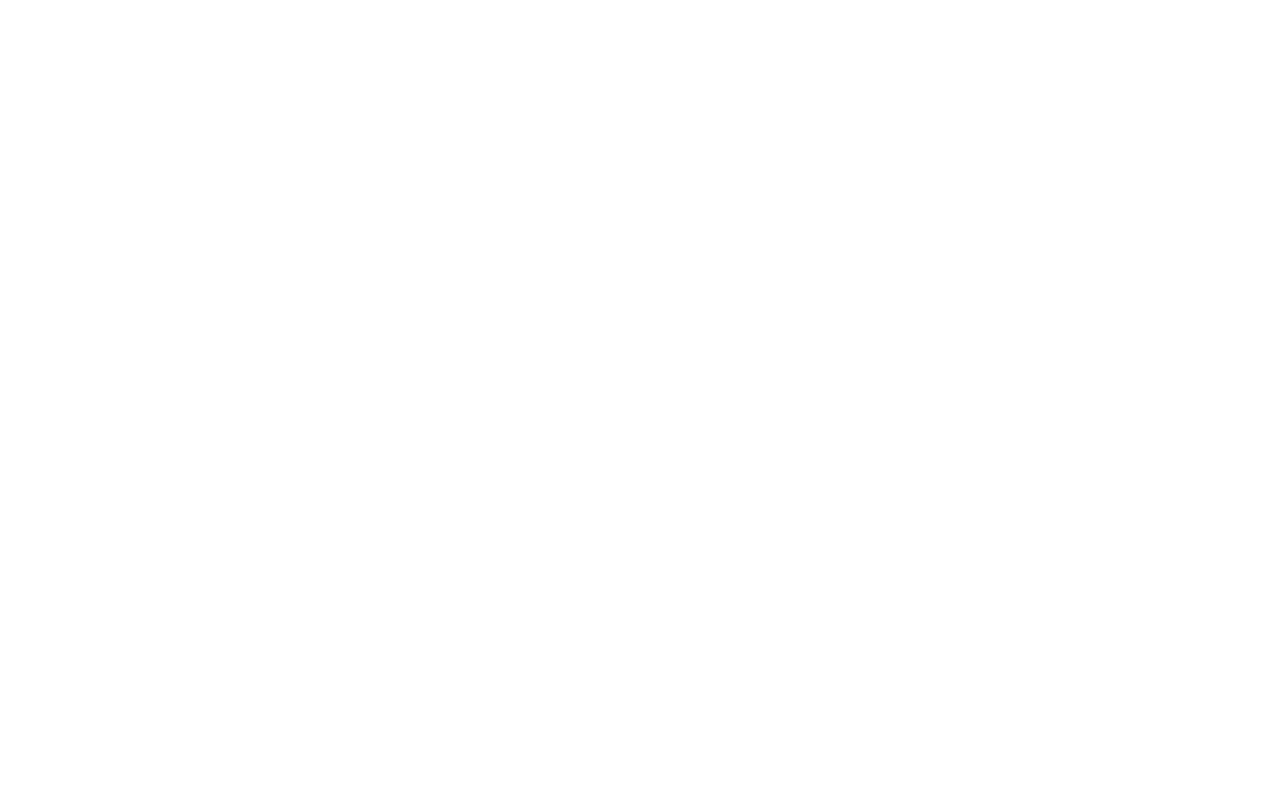
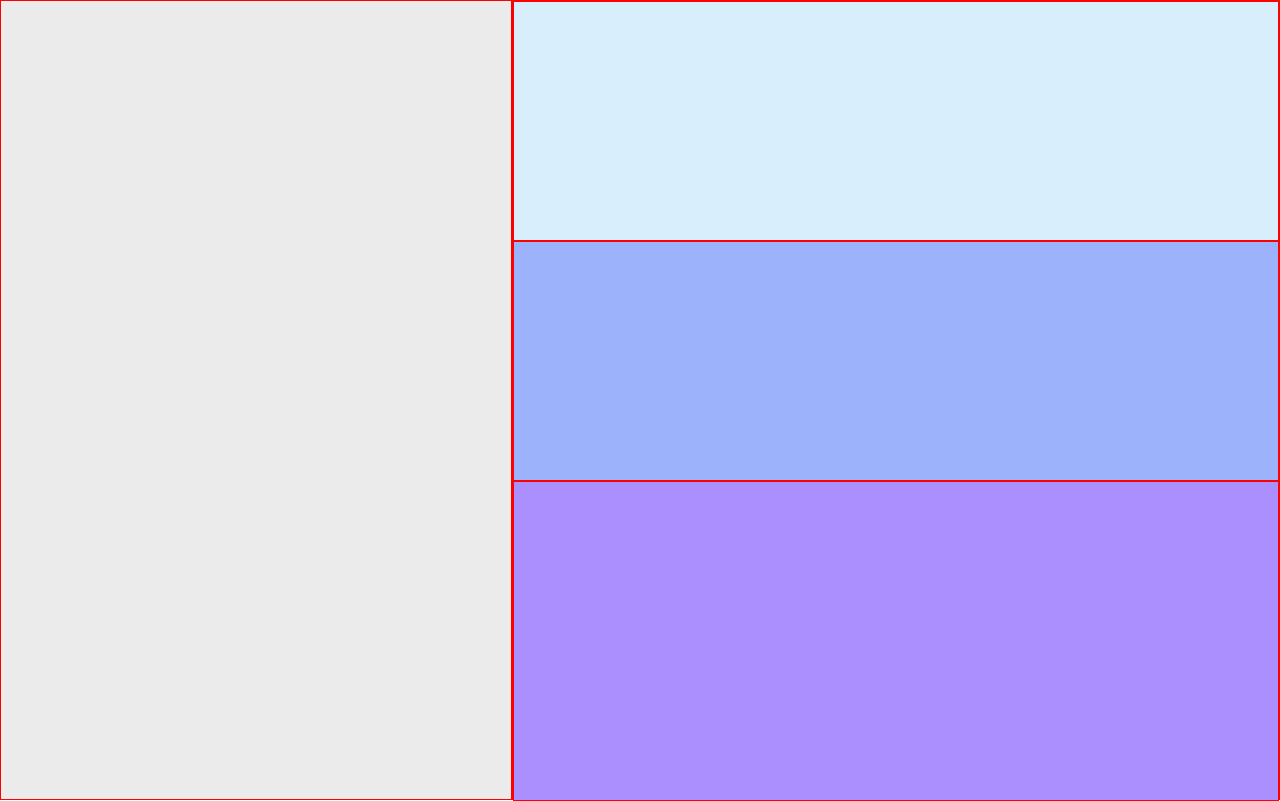
Before and after one commit to eliptik1/sign-up-form, a plain HTML site: page index.html in a window 1280 px wide. Drawn offline with Linux system fonts and the light colour scheme.

Commit message:
Create the structure of the page

```diff
--- a/index.html
+++ b/index.html
@@ -8,6 +8,13 @@
     <link rel="stylesheet" href="style.css">
 </head>
 <body>
-
+    <div class="main">
+        <div class="side-hero"></div>
+        <div class="form-section">
+            <div class="header-section"></div>
+            <div class="input-section"></div>
+            <div class="submit-section"></div>
+        </div>
+    </div>
 </body>
 </html>
--- a/style.css
+++ b/style.css
@@ -0,0 +1,42 @@
+* {
+    box-sizing: border-box;
+    margin: 0;
+    padding: 0;
+}
+
+.main {
+    display: flex;
+}
+
+.side-hero {
+    width: 40vw;
+    height: 100vh;
+    border: 1px red solid;
+    background-color: rgb(235, 235, 235);
+}
+
+.form-section {
+    width: 60vw;
+    height: 100vh;
+    border: 1px red solid;
+    background-color: rgb(187, 192, 208);
+}
+
+.header-section {
+    width: 100%;
+    height: 30vh;
+    border: 1px red solid;
+    background-color: rgb(216, 238, 253);
+}
+.input-section {
+    width: 100%;
+    height: 30vh;
+    border: 1px red solid;
+    background-color: rgb(156, 179, 252);
+}
+.submit-section {
+    width: 100%;
+    height: 40vh;
+    border: 1px red solid;
+    background-color: rgb(171, 143, 255);
+}
```
